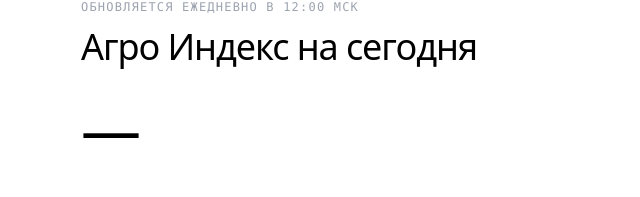
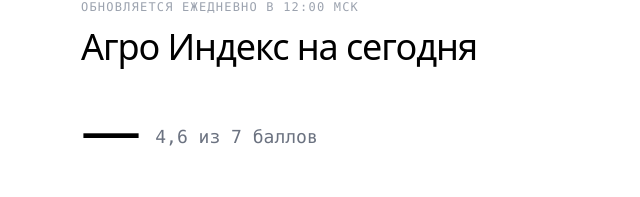
Before and after one commit to pr-poehali-dev/mystic-oasis-design, a React (Vite) app: page / in a window 1280 px wide. Shown: the part 897-1094 px from the top of the page, without its empty margins (111-751 px from the left). Built offline with nearby package versions, Linux system fonts and the light colour scheme; no server answers.

Commit message:
Add rating 4,6/7 right

```diff
--- a/src/components/AgroIndex.tsx
+++ b/src/components/AgroIndex.tsx
@@ -83,6 +83,9 @@ export default function AgroIndex() {
         <div className="flex items-end gap-4 mb-10">
           <span className="text-5xl sm:text-6xl font-normal tracking-[-0.03em] text-black">
             {current ? formatValue(current.value) : "—"}
+          </span>
+          <span className="text-lg mb-2 font-mono text-gray-500">
+            4,6 из 7 баллов
           </span>
           {change !== null && (
             <span
```
